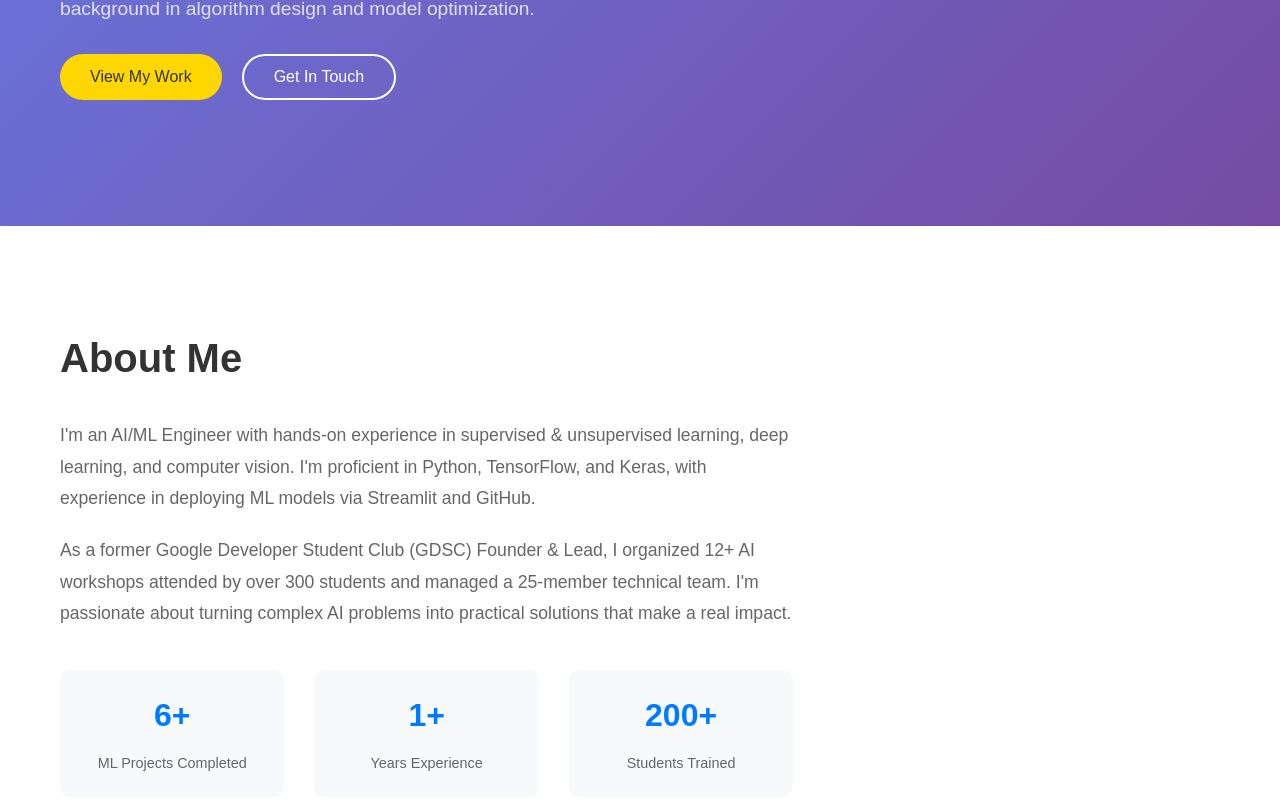
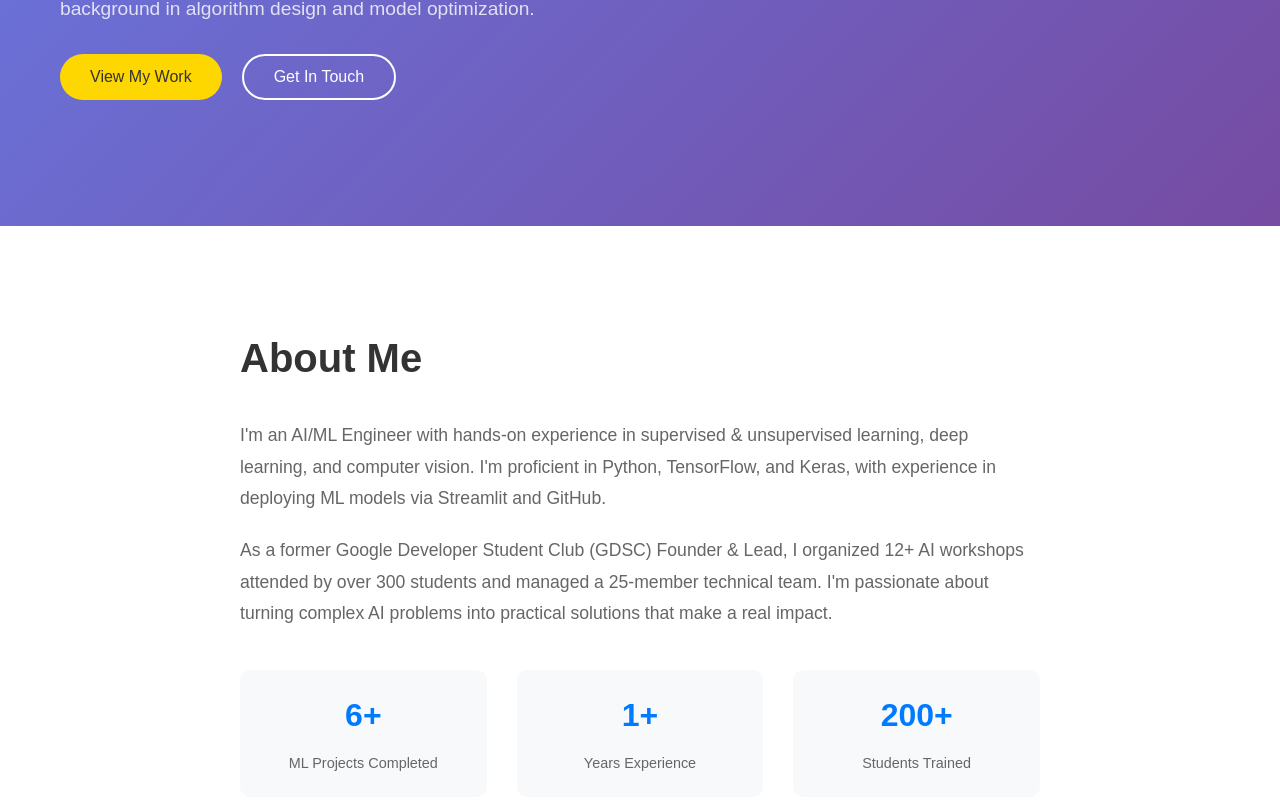
Before and after one commit to AhmedHossam61/my-portfolio, a React (Create React App) app: page / in a window 1280 px wide. Shown: the part 574-1384 px from the top of the page. Built offline with nearby package versions, Linux system fonts and the light colour scheme.

Commit message:
Refactor About section to remove image and update styling

```diff
--- a/src/components/About.js
+++ b/src/components/About.js
@@ -5,7 +5,7 @@ const About = () => {
   return (
     <section className="about" id="about">
       <div className="container">
-        <div className="about-content">
+        <div className="about-content-no-image">
           <div className="about-text">
             <h2>About Me</h2>
             <p>
--- a/src/styles/About.css
+++ b/src/styles/About.css
@@ -55,6 +55,13 @@
   box-shadow: 0 10px 30px rgba(0, 0, 0, 0.1);
 }
 
+
+.about-content-no-image {
+  max-width: 800px;
+  margin: 0 auto;
+}
+
+
 @media (max-width: 768px) {
   .about-content {
     grid-template-columns: 1fr;
```
